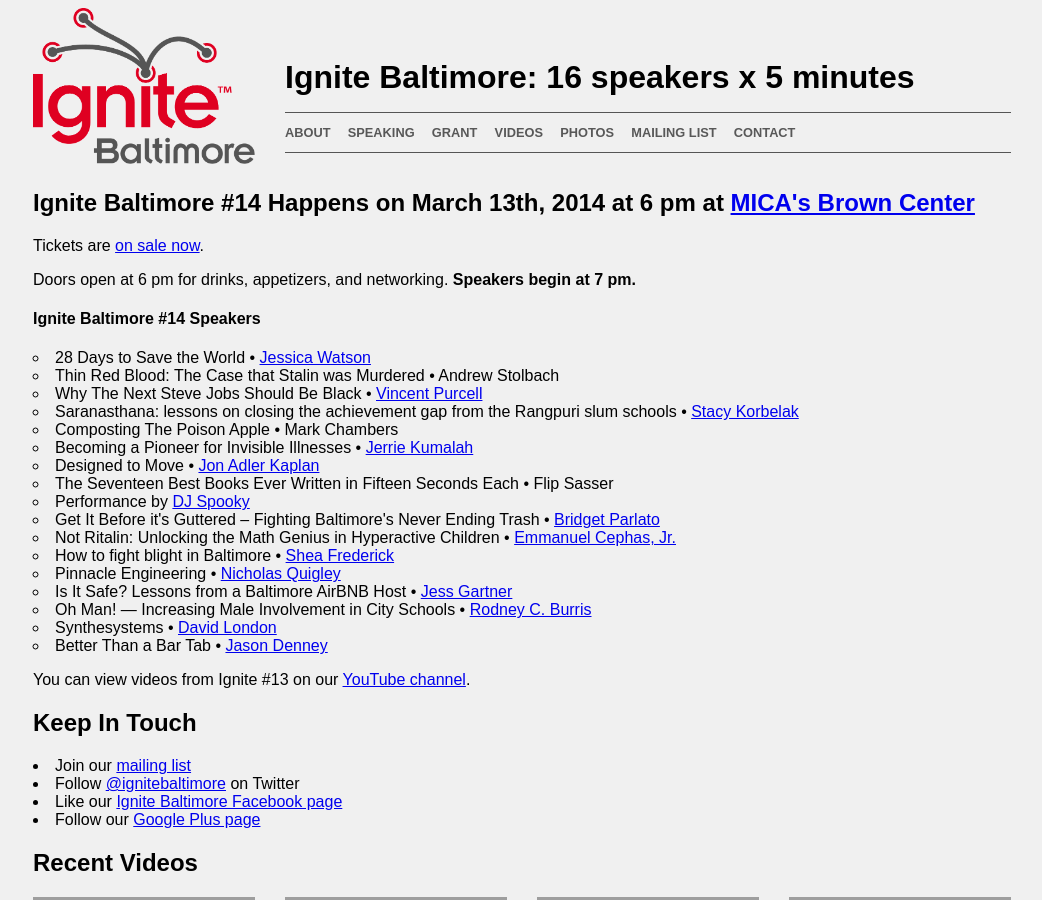
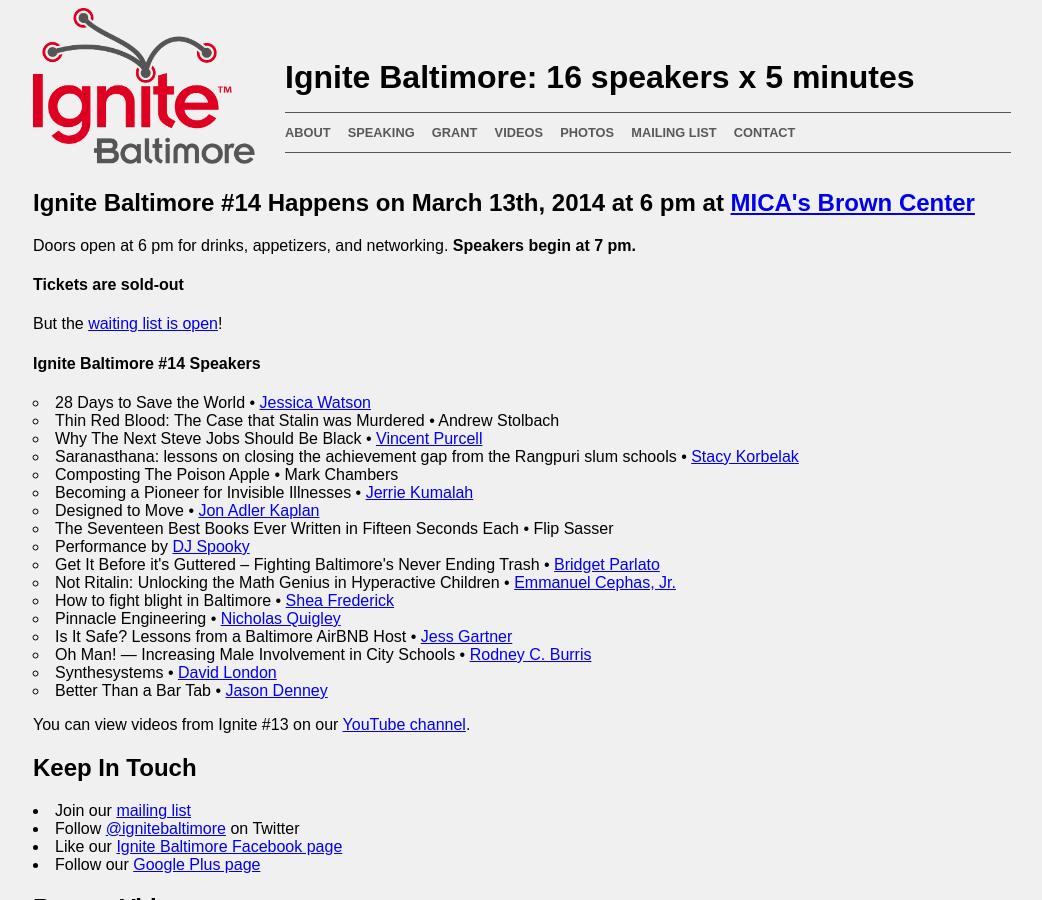
Before and after one commit to ignitebaltimore/ignitebaltimore.github.com, a Jekyll site: the page built from index.html, in a window 1280 px wide and 900 px high. Shown: the whole window, without its empty margins (118-1160 px from the left). Built offline with Jekyll 4.4.1, drawn with Linux system fonts in a browser that asks for light colours; some of the changed lines change nothing that is shown; grey boxes are pictures that could not be loaded.

Commit message:
add waiting list notice

```diff
--- a/index.html
+++ b/index.html
@@ -10,14 +10,14 @@
 
 <!--We will start soliciting <a href="/speaking">speaking proposals</a> in early January, 2014.</p>-->
 
-<p>Tickets are <a href="https://www.eventbrite.com/e/ignite-baltimore-14-tickets-10595829411">on sale now</a>.</p>
+<!--<p>Tickets are <a href="https://www.eventbrite.com/e/ignite-baltimore-14-tickets-10595829411">on sale now</a>.</p>-->
 <p class="row">Doors open at 6 pm for drinks, appetizers, and networking. <strong>Speakers begin at 7 pm.</strong></p>
 
 <!--<p>We will start accepting proposals to speak this summer. Tickets will go on sale in August. Please join our-->
 <!--<a href="/mailing_list">mailing list</a> if you'd like to be notified, as we usually sell-out quickly.</p>-->
 
-<!--<H4>Tickets are sold-out</h4>-->
-<!--<p>But the <a href="http://ignitebaltimore13.eventbrite.com/">waiting list is open</a>!</p>-->
+<H4>Tickets are sold-out</h4>
+<p>But the <a href="https://www.eventbrite.com/e/ignite-baltimore-14-tickets-10595829411">waiting list is open</a>!</p>
 
 <!--<p>We are now accepting proposals to speak at Ignite Baltimore #14. Apply at <a href="http://speak.ignitebaltimore.com">speak.ignitebaltimore.com</a>.</p>-->
 <!--<p>Proposals are due <em>February 7th, 2014</em>. We will contact you by 2/13/13 to notify you if you were selected or not.</p>-->
```
